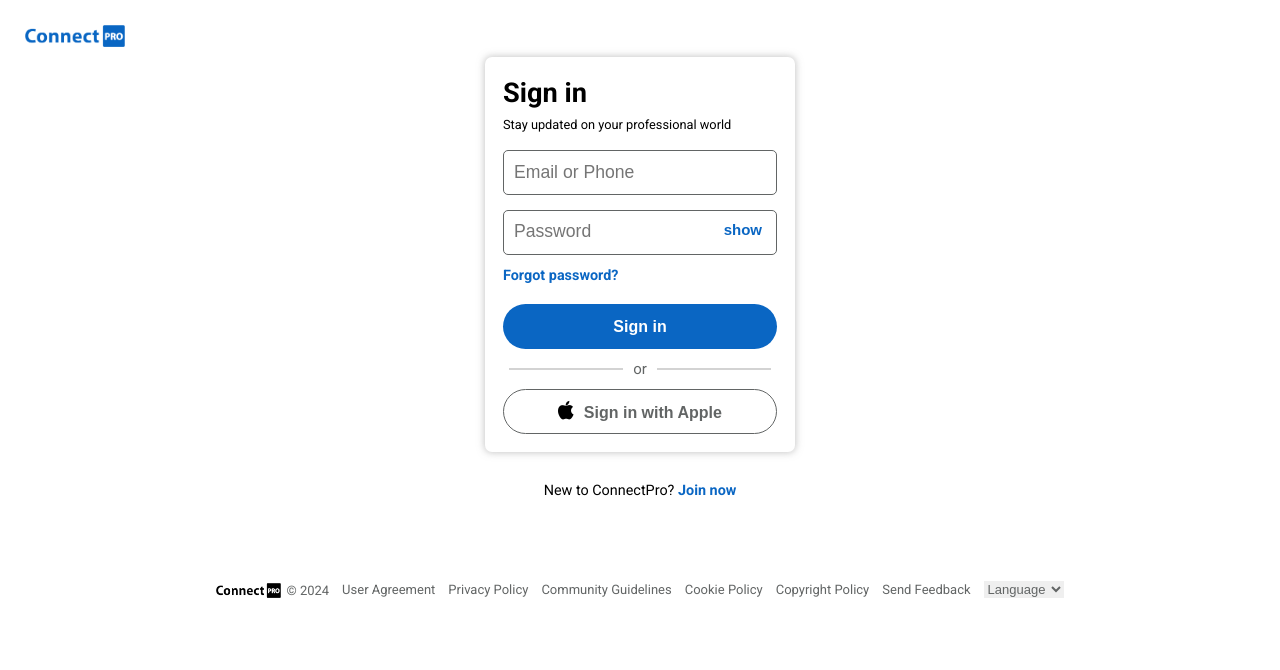
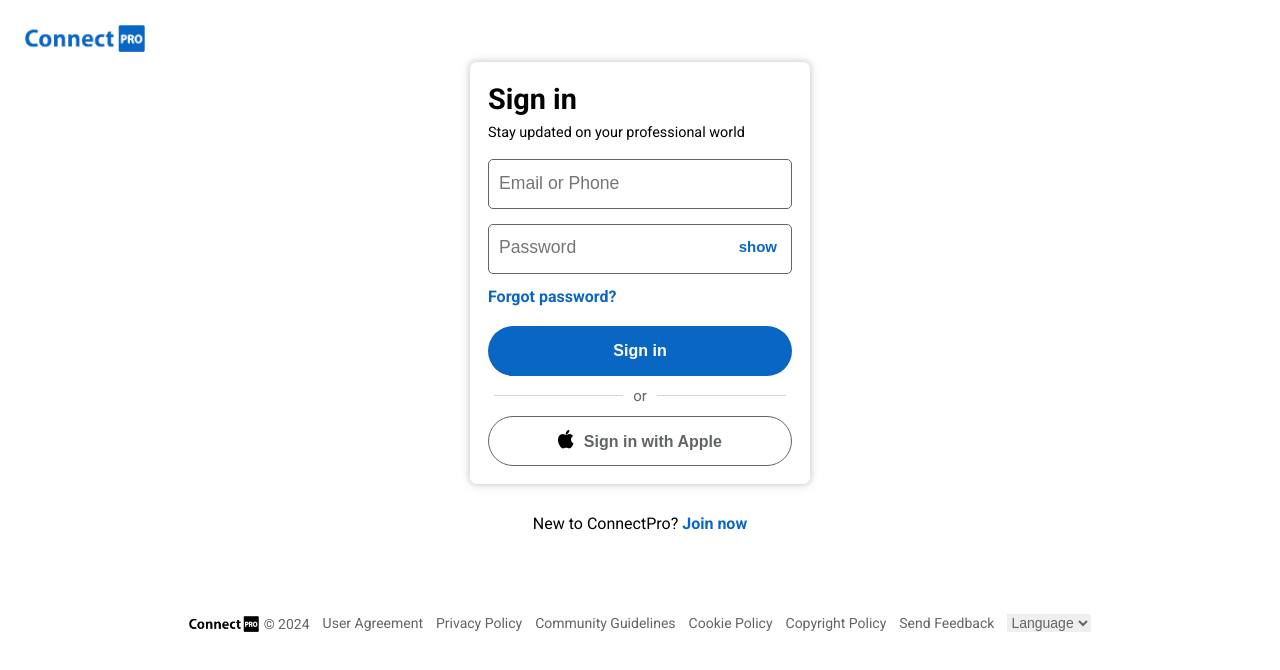
Before and after one commit to kaushalmunda/connectpro, a plain HTML site: page index.html in a window 1280 px wide. Drawn offline with Linux system fonts and the light colour scheme.

Commit message:
style.css

```diff
--- a/style.css
+++ b/style.css
@@ -5,17 +5,13 @@
 }
 
 body {
-  padding: 25px 25px 15px 25px;
+  padding: 25px 25px 10px 25px;
   font-family: "Roboto", sans-serif;
-}
-
-.login-page {
-  height: 100vh;
 }
 
 #logoblue {
   display: block;
-  width: 100px;
+  width: 120px;
 }
 
 /* sign in container */
@@ -25,7 +21,7 @@ body {
 }
 
 .container-signin {
-  width: 310px;
+  width: 340px;
   margin: 10px 0 0;
   padding: 20px 18px 18px;
   background-color: white;
@@ -34,19 +30,19 @@ body {
 }
 
 h1 {
-  font-size: 1.7rem;
+  font-size: 1.8rem;
 }
 
 .message {
   margin-top: 8px;
   margin-bottom: 18px;
-  font-size: 0.8rem;
+  font-size: 0.9rem;
 }
 
 #user,
 #password {
   width: 100%;
-  height: 45px;
+  height: 50px;
   padding-left: 10px;
   border: 1px solid #626565;
   border-radius: 5px;
@@ -62,7 +58,7 @@ h1 {
 }
 
 #password {
-  margin-bottom: 10px;
+  margin-bottom: 13px;
 }
 
 /* password input field */
@@ -88,7 +84,7 @@ h1 {
 
 .forgot-password {
   color: #0a66c3;
-  font-size: 0.9rem;
+  font-size: 1rem;
   font-weight: bold;
   text-decoration: none;
 }
@@ -100,7 +96,7 @@ h1 {
 .signin-button,
 .signin-apple {
   width: 100%;
-  height: 45px;
+  height: 50px;
   border-radius: 25px;
   outline: none;
   font-weight: bold;
@@ -154,7 +150,7 @@ h1 {
 }
 
 .join-link {
-  font-size: 0.9rem;
+  font-size: 1rem;
   margin: 30px 0 0 0;
 }
 
@@ -174,6 +170,7 @@ h1 {
   justify-content: center;
   margin-top: 80px;
 }
+
 .footer {
   width: 930px;
   display: flex;
@@ -188,7 +185,7 @@ h1 {
 
 .footer-link {
   color: #626565;
-  font-size: 13px;
+  font-size: 14px;
   text-decoration: none;
 }
 
@@ -198,20 +195,20 @@ h1 {
 }
 
 #logoblack {
-  width: 65px;
+  width: 70px;
   margin-right: 5px;
 }
 
 #copyright {
   display: inline;
   color: #626565;
-  font-size: 13px;
+  font-size: 14px;
 }
 
 #lang {
   border: none;
   color: #626565;
-  font-size: 13px;
+  font-size: 14px;
 }
 
 .lang-select #lang:focus {
```
